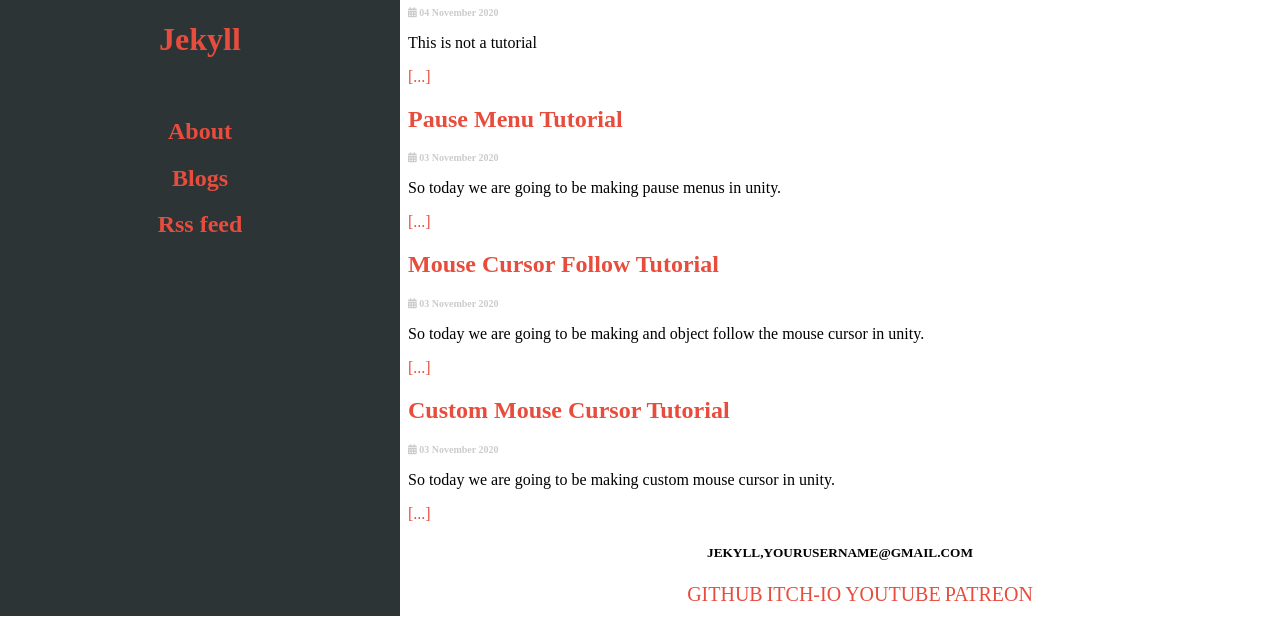
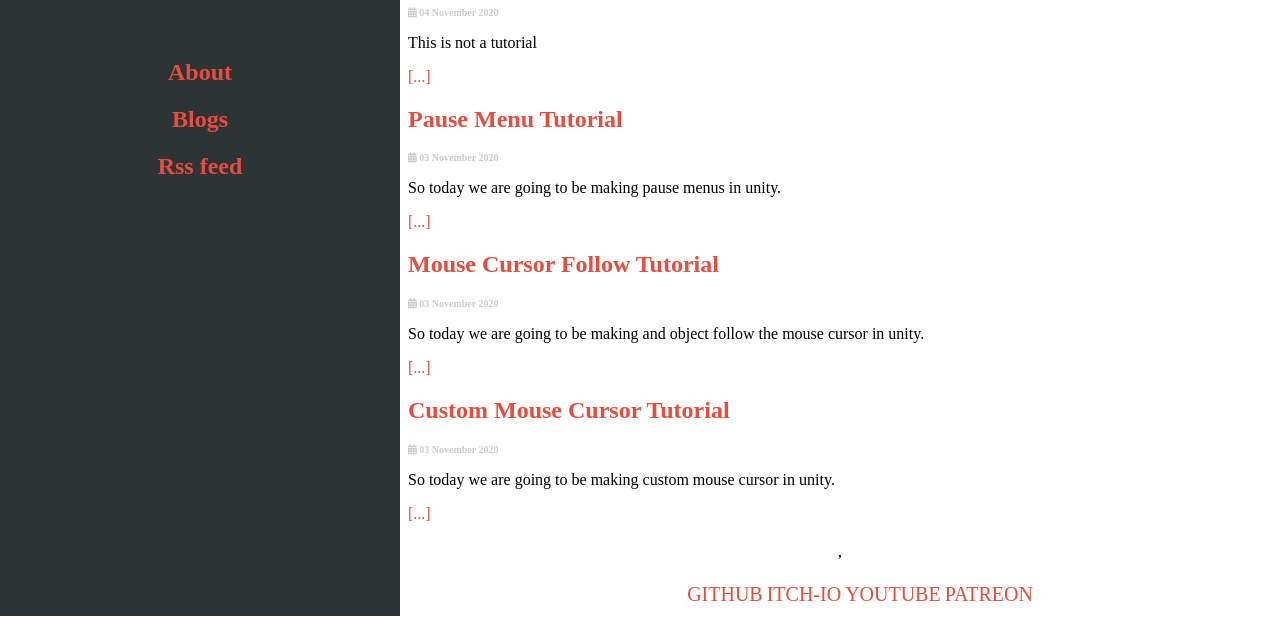
Before and after one commit to NrdyBhu1/atlas-jekyll-theme, a Jekyll site: the page built from index.html, in a window 1280 px wide, cut to the strip 284-906 px from the top of the page. Built offline with Jekyll 4.4.1, drawn with Linux system fonts in a browser that asks for light colours; some of the changed text lies outside the part shown.

Commit message:
Update _config.yml

```diff
--- a/_config.yml
+++ b/_config.yml
@@ -1,12 +1,12 @@
-title: Atlas Jekyll Theme
+title: Islam Talk
 desciption: >
   A jekyll theme for personal website.
-email: yourusername@gmail.com
-baseurl: "/atlas-jekyll-theme" # the subpath of your site, e.g. /blog
+# email: yourusername@gmail.com
+baseurl: "/talk" # the subpath of your site, e.g. /blog
 #replace nrdybhu1.github.io with your domainname.com
-url: "https://nrdybhu1.github.io" # the base hostname & protocol for your site
-twitter_username: jekyllrb
-github_username:  Jekyll
+url: "https://islamtalk.github.io/" # the base hostname & protocol for your site
+# twitter_username: jekyllrb
+# github_username:  Jekyll
 markdown: kramdown
 page_excerpts: true
 favicon: "/img/atlas.png"
```
